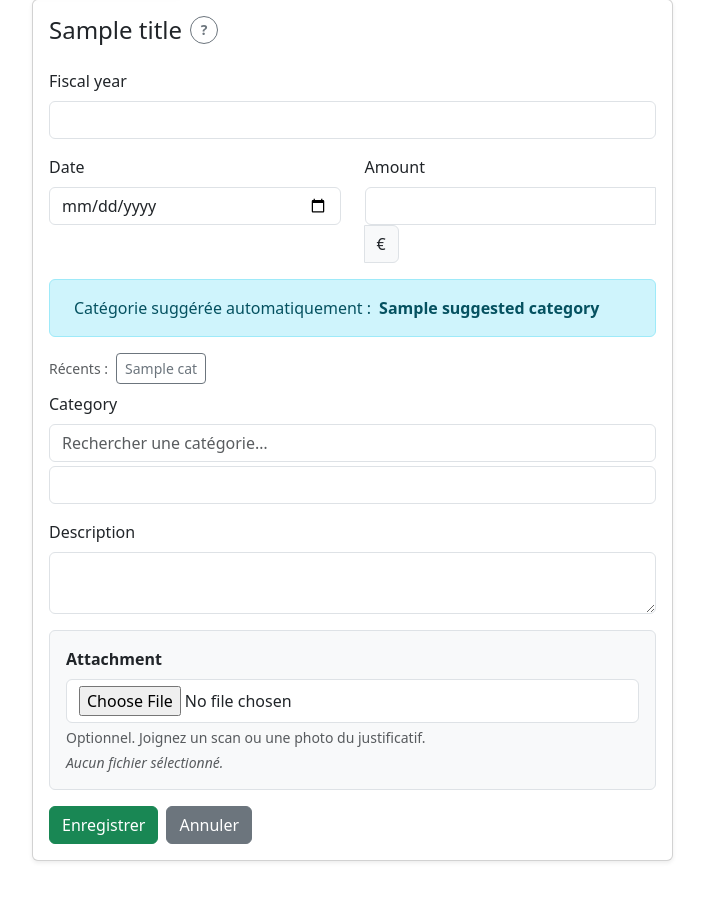
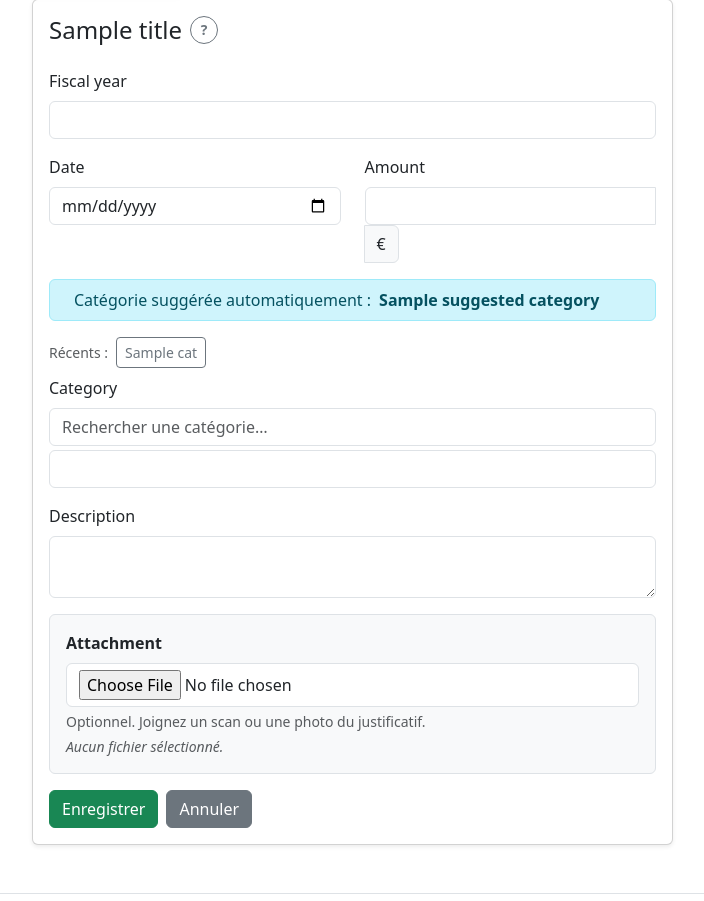
Before and after one commit to yetouse/openasbl, a Django app: template accounting/templates/accounting/entry_create_form.html in a window 1280 px wide. Shown: the part 103-1004 px from the top of the page, without its empty margins (50-754 px from the left). Run offline with Django 5.2, Linux system fonts and the light colour scheme; the template is opened without the code that fills it: most values are stand-ins (such as "Sample title", 1, 10 or a date in 2020); grey boxes marked "Sample" are stand-in pictures; form fields are guessed from the names that the template uses.

Commit message:
style(accounting): polish entry create form visual cues

```diff
--- a/accounting/templates/accounting/entry_create_form.html
+++ b/accounting/templates/accounting/entry_create_form.html
@@ -13,22 +13,24 @@
                     {% help_button "entry_create" %}
                 </div>
                 {% if entry_mode == 'expense' %}
-                <div class="alert alert-danger d-flex align-items-center gap-2 py-2 mb-3" role="alert">
-                    <i class="bi bi-arrow-down-circle-fill"></i>
-                    <strong>Mode Dépense</strong>
+                <div class="mb-3">
+                    <span class="d-inline-flex align-items-center gap-2 px-3 py-1 rounded-pill border border-danger text-danger fw-semibold small">
+                        <i class="bi bi-arrow-down-circle-fill"></i> Mode Dépense
+                    </span>
                 </div>
                 {% elif entry_mode == 'income' %}
-                <div class="alert alert-success d-flex align-items-center gap-2 py-2 mb-3" role="alert">
-                    <i class="bi bi-arrow-up-circle-fill"></i>
-                    <strong>Mode Recette</strong>
+                <div class="mb-3">
+                    <span class="d-inline-flex align-items-center gap-2 px-3 py-1 rounded-pill border border-success text-success fw-semibold small">
+                        <i class="bi bi-arrow-up-circle-fill"></i> Mode Recette
+                    </span>
                 </div>
                 {% endif %}
                 <form method="post" enctype="multipart/form-data">
                     {% csrf_token %}
 
                     {% if form.errors %}
-                    <div class="alert alert-danger" role="alert">
-                        <strong>Le formulaire contient des erreurs.</strong> Veuillez corriger les champs indiqués ci-dessous.
+                    <div class="alert alert-danger py-2 mb-3" role="alert">
+                        <strong>Ce formulaire contient des erreurs</strong> — veuillez corriger les champs indiqués.
                     </div>
                     {% endif %}
 
@@ -60,8 +62,8 @@
                     </div>
 
                     {% if suggested_category %}
-                    <div class="alert alert-info d-flex align-items-center gap-2 mb-3" role="alert">
-                        <i class="bi bi-lightbulb"></i>
+                    <div class="alert alert-info d-flex align-items-center gap-2 py-2 mb-3" role="alert">
+                        <i class="bi bi-lightbulb-fill"></i>
                         Catégorie suggérée automatiquement&#160;: <strong>{{ suggested_category.name }}</strong>
                     </div>
                     {% endif %}
```
Also changed, not shown: 1 other file.
